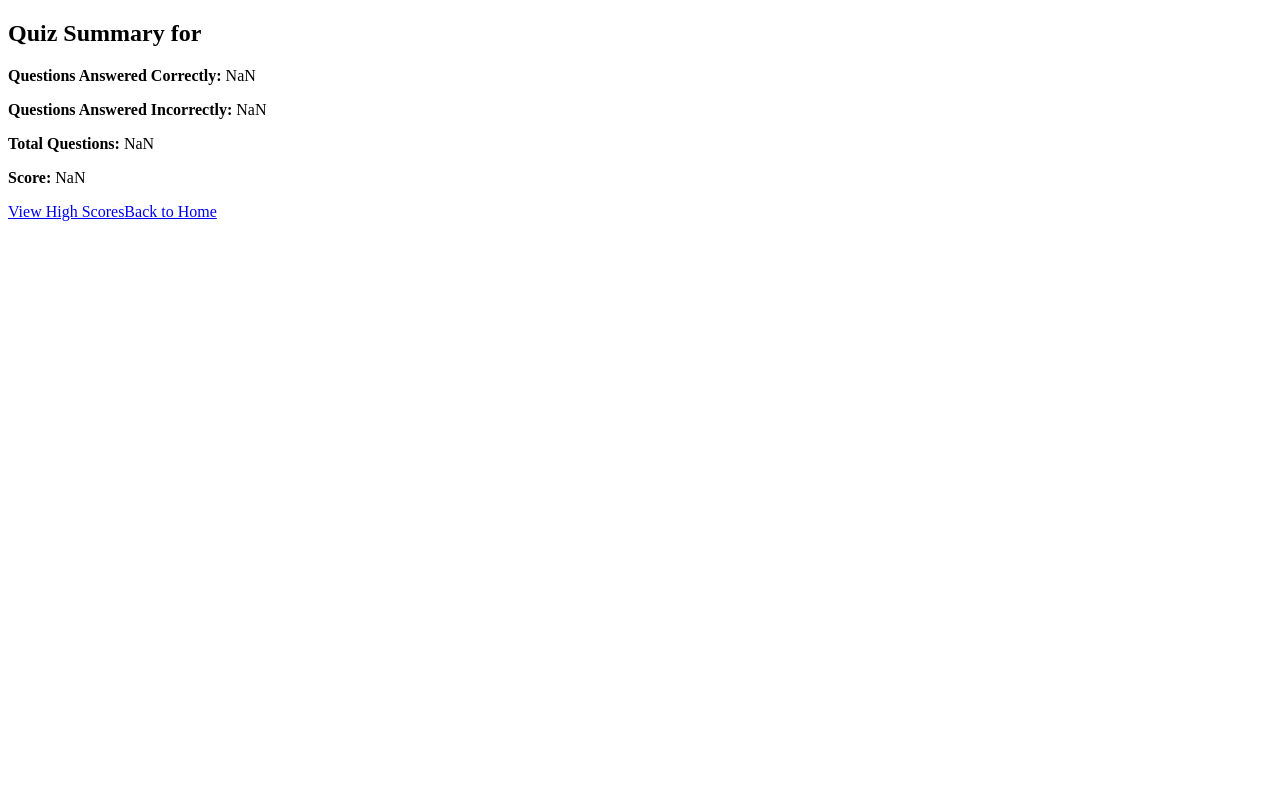
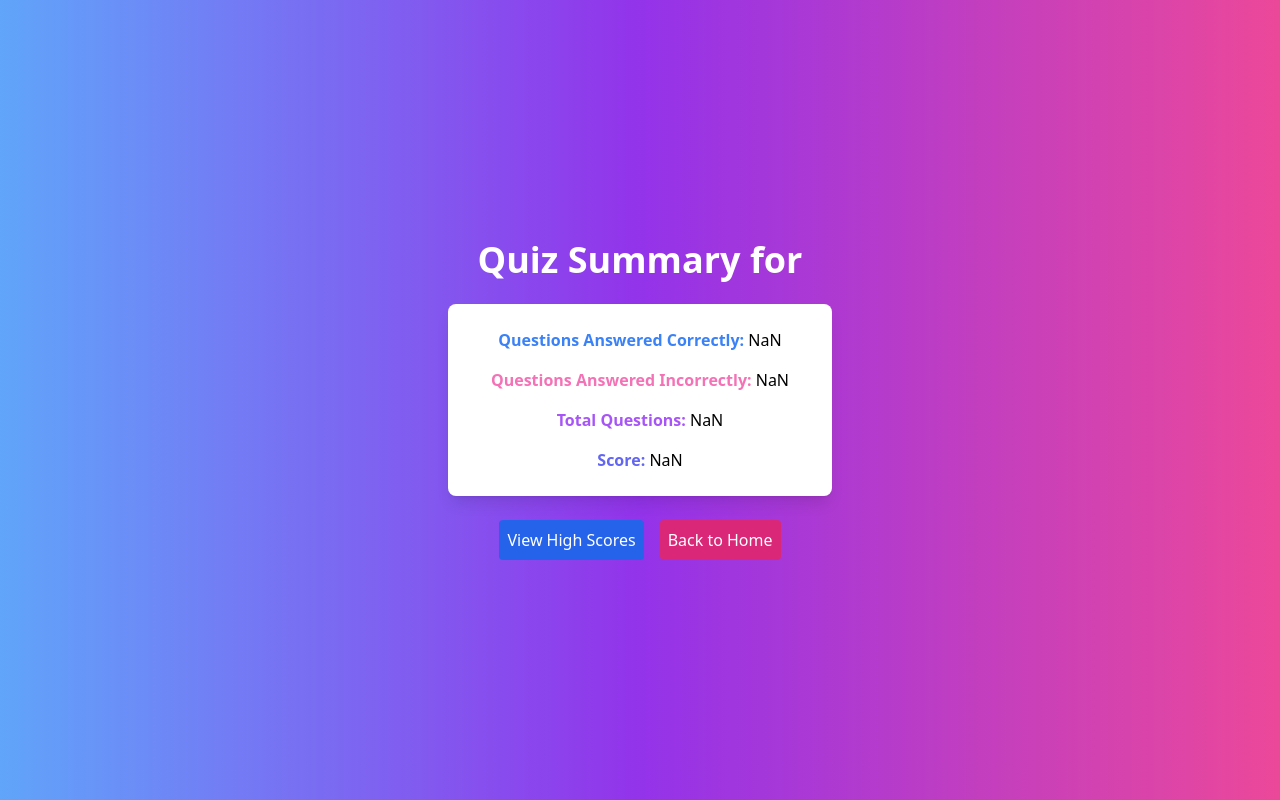
Before and after one commit to daniloeder/Math-Quiz, a Vue app: page /quiz-summary in a window 1280 px wide. Built offline with nearby package versions, Linux system fonts and the light colour scheme.

Commit message:
Added Tailwind and implemented stylization to all pages

```diff
--- a/package.json
+++ b/package.json
@@ -8,7 +8,10 @@
     "lint": "vue-cli-service lint"
   },
   "dependencies": {
+    "autoprefixer": "^10.4.16",
     "core-js": "^3.8.3",
+    "postcss": "^8.4.31",
+    "tailwindcss": "^3.3.5",
     "vue": "^3.2.13",
     "vue-router": "^4.2.5",
     "vuex": "^4.1.0"
--- /dev/null
+++ b/postcss.config.js
@@ -0,0 +1,6 @@
+module.exports = {
+  plugins: {
+    tailwindcss: {},
+    autoprefixer: {},
+  },
+}
--- a/src/components/HighScores.vue
+++ b/src/components/HighScores.vue
@@ -1,14 +1,82 @@
 <template>
-  <div>
-    <h2>High Scores</h2>
-    <ul>
-      <li v-for="(score, index) in highScores" :key="score.id">
-        {{ index + 1 }}. {{ score.userName }} - {{ score.score }}/10
-      </li>
-    </ul>
-    <router-link to="/">Back to Home</router-link>
+  <div class="score-container flex flex-col h-screen justify-center items-center bg-black p-4 text-white">
+
+    <h2
+        class="welcome-title text-5xl font-extrabold mb-8 animate-slideDown"
+    >
+        High Scores
+    </h2>
+
+    <div class="score-list bg-gray-800 p-6 rounded-lg shadow-lg w-full max-w-md mb-6">
+      <ul>
+        <li
+            v-for="(score, index) in highScores"
+            :key="score.id"
+            class="py-2 px-4 hover:bg-gray-700 rounded mt-2 animate-fadeInFromLeft"
+            :style="`animation-delay: ${index * 100}ms`"
+        >
+          <span class="font-bold text-xl">{{ index + 1 }}.</span> {{ score.userName }} - <span class="text-green-400">{{ score.score }}/10</span>
+        </li>
+      </ul>
+    </div>
+
+    <router-link
+        class="return-link bg-red-600 text-white p-2 rounded hover:bg-red-700 transition duration-300 animate-pulse"
+        to="/"
+    >
+        Back to Home
+    </router-link>
+
   </div>
 </template>
+
+<style scoped>
+@keyframes slideDown {
+    0% {
+        opacity: 0;
+        transform: translateY(-50%);
+    }
+    100% {
+        opacity: 1;
+        transform: translateY(0);
+    }
+}
+
+@keyframes fadeInFromLeft {
+    0% {
+        opacity: 0;
+        transform: translateX(-50%);
+    }
+    100% {
+        opacity: 1;
+        transform: translateX(0);
+    }
+}
+
+@keyframes pulse {
+    0% {
+        transform: scale(0.95);
+    }
+    50% {
+        transform: scale(1.05);
+    }
+    100% {
+        transform: scale(0.95);
+    }
+}
+
+.animate-slideDown {
+    animation: slideDown 0.7s forwards;
+}
+
+.animate-fadeInFromLeft {
+    animation: fadeInFromLeft 0.7s forwards;
+}
+
+.animate-pulse {
+    animation: pulse 1.5s infinite;
+}
+</style>
 
 <script>
 import { mapState } from 'vuex';
--- a/src/components/HomePage.vue
+++ b/src/components/HomePage.vue
@@ -1,16 +1,76 @@
 <template>
-  <div>
-    <h1>Welcome to Math Quiz!</h1>
-    <input v-model="userName" placeholder="Enter your name" />
-    <select v-model="difficulty">
-      <option value="easy">Easy</option>
-      <option value="medium">Medium</option>
-      <option value="hard">Hard</option>
-    </select>
-    <button @click="startQuiz">Start Quiz</button>
-    <router-link to="/scores">High Scores</router-link>
+  <div
+    class="flex flex-col h-screen justify-center items-center bg-gradient-to-r from-yellow-400 via-orange-500 to-purple-600 transition-all ease-in-out duration-500 transform scale-95 opacity-0 animate-fadeInScale"
+  >
+    <h1 class="text-4xl text-white font-bold mb-6 animate-bounce">Welcome to Math Quiz!</h1>
+
+    <div
+      class="bg-white p-6 rounded-lg shadow-md w-96 transition-transform transform hover:scale-105"
+    >
+      <input
+        v-model="userName"
+        placeholder="Enter your name"
+        class="w-full p-2 mb-4 border rounded focus:outline-none focus:ring-2 focus:ring-orange-500 hover:scale-105 transition-transform"
+      />
+
+      <select
+        v-model="difficulty"
+        class="w-full p-2 mb-4 border rounded bg-white focus:outline-none focus:ring-2 focus:ring-orange-500 hover:scale-105 transition-transform"
+      >
+        <option value="easy">Easy</option>
+        <option value="medium">Medium</option>
+        <option value="hard">Hard</option>
+      </select>
+
+      <button
+        @click="startQuiz"
+        class="w-full bg-orange-600 text-white p-2 rounded hover:bg-orange-700 hover:scale-105 transition-transform"
+      >
+        Start Quiz
+      </button>
+    </div>
+
+    <router-link
+      to="/scores"
+      class="high-score-link mt-4 text-white hover:underline hover:text-yellow-300 transition duration-300 animate-float"
+    >
+      High Scores
+    </router-link>
   </div>
 </template>
+
+<style scoped>
+@keyframes fadeInScale {
+  0% {
+    opacity: 0;
+    transform: scale(0.95);
+  }
+  100% {
+    opacity: 1;
+    transform: scale(1);
+  }
+}
+
+@keyframes float {
+  0% {
+    transform: translateY(0px);
+  }
+  50% {
+    transform: translateY(-5px);
+  }
+  100% {
+    transform: translateY(0px);
+  }
+}
+
+.animate-fadeInScale {
+  animation: fadeInScale 0.6s forwards;
+}
+
+.animate-float {
+  animation: float 1s infinite;
+}
+</style>
 
 <script>
 export default {
--- a/src/components/QuizPage.vue
+++ b/src/components/QuizPage.vue
@@ -1,26 +1,121 @@
 <template>
-  <div>
-    <h2>Welcome, {{ userName }}!</h2>
-    <div v-if="lives > 0 && questionNumber <= 10 && timeLeft > 0">
-      <h2>Question {{ questionNumber }} of 10: {{ question.text }}</h2>
-      <div>Time left: {{ timeLeft }}s</div>
-      <div>Lives: {{ lives }}</div>
-      <input v-model="answer" @keyup.enter="submitAnswer" type="number" />
-      <button @click="submitAnswer">Submit</button>
+  <div
+    class="quiz-container flex flex-col h-screen justify-center items-center bg-gradient-to-r from-yellow-300 via-orange-400 to-purple-500 p-4">
+
+    <!-- User Welcome Text -->
+    <h2
+      class="welcome-title text-3xl text-white font-bold mb-6 transform transition-transform duration-500 hover:scale-105">
+      {{ userName }}</h2>
+
+    <!-- Questions and Input -->
+    <div v-if="(lives > 0 && questionNumber <= 10) || feedback"
+      class="question-container bg-white p-6 rounded-lg shadow-lg w-96 mb-4">
+      <h2 class="question-title text-lg text-gray-500 mb-4">Question {{ questionNumber }} of 10:</h2>
+      <h3 class="question-text text-xl font-semibold mb-4">{{ question.text }}</h3>
+      <div class="time-left text-orange-600 mb-2 animate-pulse">Time left: {{ timeLeft }}s</div>
+      <div class="lives text-purple-600 mb-4">
+        <span v-for="i in lives" :key="i" class="mr-2">&#10084;</span>
+      </div>
+      <input v-model="answer" @keyup.enter="submitAnswer" type="number"
+        class="answer-input w-full p-2 border rounded mb-4 focus:outline-none focus:ring-2 focus:ring-orange-400" />
+      <button @click="submitAnswer"
+        class="submit-button w-full bg-orange-600 text-white p-2 rounded transform transition-transform hover:scale-105">Submit</button>
     </div>
-    <div v-if="feedback">{{ feedback }}</div>
-    <div v-if="showCorrectAnswer">{{ showCorrectAnswer }}</div>
-    <div v-if="questionNumber > 10 || lives <= 0">
-      <p>Test finished.</p>
-      <p>See results in <router-link :to="{ path: '/quiz-summary', query: { userName, correctAnswers, totalQuestions, score } }">Summary</router-link></p>
-      <button @click="goToHighScores">High Scores</button>
-      <button @click="goToSummary">Summary</button>
-      <button @click="goToHome">Home</button>
+
+    <!-- Feedback -->
+    <div class="feedback-placeholder">
+      <div v-if="feedback || showCorrectAnswer" class="feedback-container text-center mb-4">
+        <div v-if="feedback" class="feedback text-lg font-semibold" :style="{ color: feedbackColor }">{{ feedback }}</div>
+        <div v-if="showCorrectAnswer" class="correct-answer text-lg" :style="{ color: 'red' }">{{ showCorrectAnswer }}
+        </div>
+      </div>
+    </div>
+
+    <!-- Quiz End Buttons -->
+    <div v-if="(questionNumber > 10 || lives <= 0) && !feedback" class="quiz-end text-center">
+      <p class="text-white text-xl mb-4">Test finished.</p>
+      <p class="text-lg mb-2">See results in <router-link
+          :to="{ path: '/quiz-summary', query: { userName, correctAnswers, totalQuestions, score } }"
+          class="summary-link text-yellow-300 hover:underline">Summary</router-link></p>
+      <button @click="goToHighScores"
+        class="high-scores-button bg-purple-600 text-white p-2 rounded mx-2 hover:bg-purple-700 transform hover:rotate-3 transition duration-300">High
+        Scores</button>
+      <button @click="goToSummary"
+        class="summary-button bg-orange-600 text-white p-2 rounded mx-2 hover:bg-orange-700 transform hover:rotate-3 transition duration-300">Summary</button>
+      <button @click="goToHome"
+        class="home-button bg-yellow-400 text-purple-600 p-2 rounded mx-2 hover:bg-yellow-500 transform hover:rotate-3 transition duration-300">Home</button>
+
+    </div>
+
+    <!-- Back Home Button -->
+    <div v-if="lives > 0 && questionNumber <= 10" class="back-home-button-container mt-4">
+      <router-link to="/"
+        class="back-home-button bg-blue-600 text-white p-2 rounded hover:bg-blue-700 transition duration-300">Back to
+        Home</router-link>
     </div>
   </div>
 </template>
 
 
+<style scoped>
+@keyframes pulse {
+  0% {
+    transform: scale(1);
+  }
+
+  50% {
+    transform: scale(1.05);
+  }
+
+  100% {
+    transform: scale(1);
+  }
+}
+
+@keyframes welcomePulse {
+  0% {
+    transform: scale(1);
+  }
+
+  50% {
+    transform: scale(1.05);
+  }
+
+  100% {
+    transform: scale(1);
+  }
+}
+
+.animate-pulse {
+  animation: pulse 1s infinite;
+}
+
+.animate-welcome {
+  animation: welcomePulse 5s infinite;
+}
+
+.heart {
+  display: inline-block;
+  color: red;
+  font-size: 1.5em;
+  transition: opacity 0.3s;
+}
+
+.fade-out-heart {
+  animation: fadeOut 0.5s forwards;
+}
+
+@keyframes fadeOut {
+  100% {
+    opacity: 0;
+  }
+}
+
+.feedback-placeholder {
+  min-height: 80px;
+  width: 100%;
+}
+</style>
 
 <script>
 import generateQuestion from "@/utils/questionGenerator";
@@ -66,7 +161,7 @@ export default {
     },
     generateNewQuestion() {
       if (this.questionNumber > 10 || this.lives <= 0) {
-        this.addToHighScores(); // Add score when the quiz ends
+        this.addToHighScores();
         return;
       }
       const difficulty = this.$route.query.difficulty || 'easy';
@@ -88,9 +183,11 @@ export default {
       const isCorrect = parseFloat(this.answer).toFixed(2) === this.correctAnswer.toFixed(2);
 
       if (isCorrect) {
+        this.feedbackColor = "green";
         this.feedback = "Correct!";
         this.correctAnswers++;
       } else {
+        this.feedbackColor = "red";
         this.feedback = "Incorrect.";
         this.lives--;
         if (this.lives <= 0) {
--- a/src/components/QuizSummary.vue
+++ b/src/components/QuizSummary.vue
@@ -1,25 +1,97 @@
 <template>
-    <div>
-        <h2>Quiz Summary for {{ userName }}</h2>
-        <p><strong>Questions Answered Correctly:</strong> {{ correctAnswers }}</p>
-        <p><strong>Questions Answered Incorrectly:</strong> {{ totalQuestions - correctAnswers }}</p>
-        <p><strong>Total Questions:</strong> {{ totalQuestions }}</p>
-        <p><strong>Score:</strong> {{ score }}</p>
+    <div class="summary-container flex flex-col h-screen justify-center items-center bg-gradient-to-r from-blue-400 via-purple-600 to-pink-500 p-4 transition-all ease-in-out duration-500">
 
-        <!-- Add a button to go to the High Scores page -->
-        <router-link to="/scores">View High Scores</router-link>
+        <h2
+            class="summary-title text-4xl text-white font-bold mb-6 animate-slideInFromLeft"
+        >
+            Quiz Summary for {{ userName }}
+        </h2>
 
-        <!-- Back to Home link -->
-        <router-link to="/">Back to Home</router-link>
+        <div
+            class="summary-details bg-white p-6 rounded-lg shadow-lg w-96 mb-6 text-center transform scale-90 opacity-0 animate-fadeInScale"
+        >
+            <p class="mb-4"><strong class="text-blue-500">Questions Answered Correctly:</strong> {{ correctAnswers }}</p>
+            <p class="mb-4"><strong class="text-pink-400">Questions Answered Incorrectly:</strong> {{ totalQuestions - correctAnswers }}</p>
+            <p class="mb-4"><strong class="text-purple-500">Total Questions:</strong> {{ totalQuestions }}</p>
+            <p><strong class="text-indigo-500">Score:</strong> {{ score }}</p>
+        </div>
+
+        <div class="summary-links flex space-x-4">
+            <router-link
+                class="summary-link bg-blue-600 text-white p-2 rounded hover:bg-blue-700 transition duration-300 animate-wiggle"
+                to="/scores"
+            >
+                View High Scores
+            </router-link>
+            <router-link
+                class="summary-link bg-pink-600 text-white p-2 rounded hover:bg-pink-700 transition duration-300 animate-wiggle"
+                to="/"
+            >
+                Back to Home
+            </router-link>
+        </div>
     </div>
 </template>
+
+<style scoped>
+@keyframes fadeInScale {
+    0% {
+        opacity: 0;
+        transform: scale(0.9);
+    }
+    100% {
+        opacity: 1;
+        transform: scale(1);
+    }
+}
+
+@keyframes slideInFromLeft {
+    0% {
+        opacity: 0;
+        transform: translateX(-50%);
+    }
+    100% {
+        opacity: 1;
+        transform: translateX(0);
+    }
+}
+
+@keyframes wiggle {
+    10% {
+        transform: rotate(-3deg);
+    }
+    20% {
+        transform: rotate(3deg);
+    }
+    30% {
+        transform: rotate(-3deg);
+    }
+    40% {
+        transform: rotate(3deg);
+    }
+    50% {
+        transform: rotate(0);
+    }
+}
+
+.animate-fadeInScale {
+    animation: fadeInScale 0.7s forwards;
+}
+
+.animate-slideInFromLeft {
+    animation: slideInFromLeft 0.7s forwards;
+}
+
+.animate-wiggle:hover {
+    animation: wiggle 0.5s;
+}
+</style>
 
 <script>
 export default {
     props: ['userName', 'correctAnswers', 'totalQuestions', 'score'],
     methods: {
         addToHighScores() {
-      // Dispatch an action to add the user's score to the store
             this.$store.commit('addHighScore', {
                 userName: this.userName,
                 score: this.score,
--- a/src/main.js
+++ b/src/main.js
@@ -2,6 +2,7 @@ import { createApp } from 'vue';
 import App from './App.vue';
 import router from './router';
 import store from './store';
+import './styles.css';
 
 const app = createApp(App);
 app.use(store);
--- /dev/null
+++ b/src/styles.css
@@ -0,0 +1,3 @@
+@import 'tailwindcss/base';
+@import 'tailwindcss/components';
+@import 'tailwindcss/utilities';
--- /dev/null
+++ b/tailwind.config.js
@@ -0,0 +1,7 @@
+module.exports = {
+  purge: ['./src/**/*.{vue,js}', './public/index.html'],
+  theme: {
+    extend: {},
+  },
+  plugins: [],
+}
```
Also changed, not shown: 1 other file (tests, documents, lock files or other folders). Lines whose indentation alone changed are shown as unchanged.
